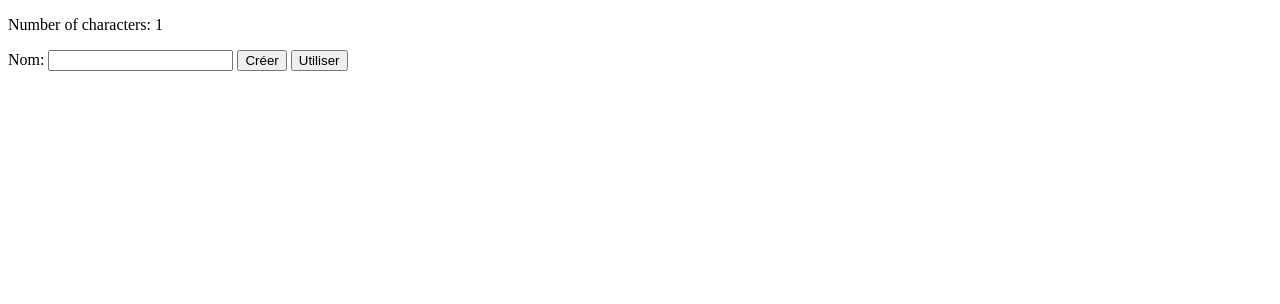
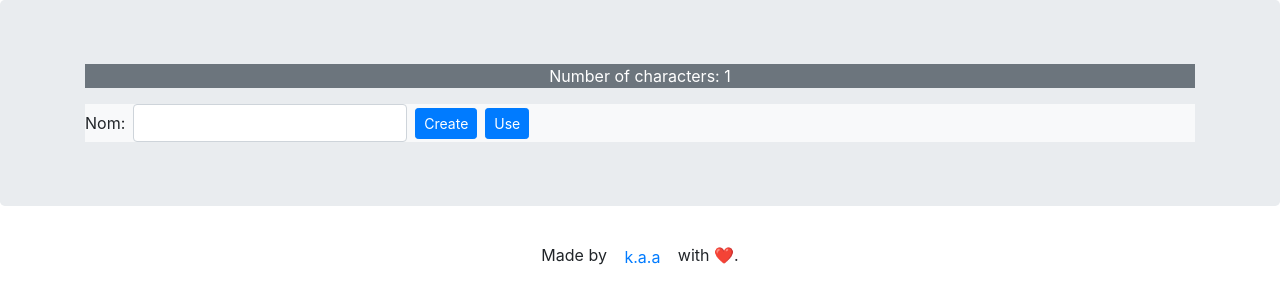
Before and after one commit to angelokezimana/exercise-in-php, a PHP site: page /index.php in a window 1280 px wide. Shown: the top 304 px of the page. Run offline with PHP 8.4, Linux system fonts and the light colour scheme; tables that the repository leaves empty hold one stand-in row (values such as "Sample post").

Commit message:
edit design

```diff
--- a/Model/Character.php
+++ b/Model/Character.php
@@ -63,7 +63,7 @@ class Character
 
     public function setDamage($damage)
     {
-        if($damage >= 0 && $damage < 100) {
+        if($damage >= 0 && $damage <= 100) {
             $this->damage = $damage;
         }
     }
--- a/View/home.php
+++ b/View/home.php
@@ -2,11 +2,11 @@
 
 <?php
 if(isset($error)) {
-    echo $error;
+    echo "<p class='bg-danger text-center text-light'>".$error."</p>";
 }
 
 if (isset($info)) {
-    echo $info;
+    echo "<p class='bg-success text-center text-light'>".$info."</p>";
 }
 
 if(isset($character)) {
@@ -15,34 +15,69 @@ if(isset($character)) {
 
     $characterInUSe = $characterController->getCharacter($character);
 
-    echo "<p>My Information:</p>
+    ?>
+    <div class='row'>
 
-        <p><a href='?logout'>Logout</a></p>
+        <h2 class='col-md-4'>My Information:</h2>
+        <div class='col-md-8 text-right'><a href='?logout' class='btn btn-primary btn-lg'>Logout</a></div>
 
-        <p>Name: ".htmlspecialchars($characterInUSe->getName())."<br>Damage: ".$characterInUSe->getDamage()."</p>
+    </div>
 
-        <p>People to hit:</p>";
+    <table class='table table-bordered'>
+
+        <thead>
+            <tr>
+                <th>Name</th>
+                <th>Damage</th>
+            </tr>
+        </thead>
+        <tbody>
+            <tr>
+                <td><?= htmlspecialchars($characterInUSe->getName()) ?></td>
+                <td><?= $characterInUSe->getDamage() ?></td>
+            </tr>
+        </tbody>
+
+    </table>
+
+        <h2>People to hit:</h2>
+
+    <?php
 
     if(empty($characters)) {
-        echo "<p>No one to hit !</p>";
+        echo "<p class='bg-info text-center text-light'>No one to hit !</p>";
     }
+    else {
+        echo "<table class='table table-bordered'>
+            <thead>
+                <tr>
+                    <th>Name</th>
+                    <th>Damage</th>
+                </tr>
+            </thead>
+            <tbody>";
 
-    foreach($characters as $oneCharacter) {
-        echo "<p>
-            <a href='".$_SERVER['PHP_SELF']."?actions=hit&name=".htmlspecialchars($oneCharacter->getName())."'>".htmlspecialchars($oneCharacter->getName())."</a>
-            </p>";
+        foreach($characters as $oneCharacter) {
+            echo "<tr>
+                    <td><a href='?actions=hit&name=".htmlspecialchars($oneCharacter->getName())."' class='btn btn-outline-primary'>".htmlspecialchars($oneCharacter->getName())."</a></td>
+                    <td>".$oneCharacter->getDamage()."</td>
+                    </tr>";
+        }
+        echo "</tbody></table>";
     }
 }
 else {
 
     ?>
 
-    <form action="<?= $_SERVER['PHP_SELF'] ?>?actions=createOrUse" method="post">
-        <label for="nameCharacter">Nom:</label>
-        <input type="text" name="nameCharacter" id="nameCharacter" <?php
-            if(isset($error)) echo "value='".$_POST['nameCharacter']."'";  ?> >
-        <input type="submit" value="Cr&eacute;er" name="createCharacter">
-        <input type="submit" value="Utiliser" name="useCharacter">
+    <form action="<?= $_SERVER['PHP_SELF'] ?>?actions=createOrUse" method="post" class="form-inline">
+
+        <label for="nameCharacter" class="mr-sm-2">Nom:</label>
+        <input type="text" name="nameCharacter" class="form-control mr-sm-2" id="nameCharacter" <?php
+            if(isset($_POST['nameCharacter'])) echo "value='".$_POST['nameCharacter']."'";  ?> >
+        <input type="submit" value="Create" name="createCharacter" class="btn btn-primary btn-sm mr-sm-2">
+        <input type="submit" value="Use" name="useCharacter" class="btn btn-primary btn-sm">
+
     </form>
 
     <?php
--- a/View/template.php
+++ b/View/template.php
@@ -3,14 +3,25 @@
 <head>
     <meta charset="UTF-8">
     <meta name="viewport" content="width=device-width, initial-scale=1.0">
+    <link rel="stylesheet" href="https://stackpath.bootstrapcdn.com/bootstrap/4.4.1/css/bootstrap.min.css" integrity="sha384-Vkoo8x4CGsO3+Hhxv8T/Q5PaXtkKtu6ug5TOeNV6gBiFeWPGFN9MuhOf23Q9Ifjh" crossorigin="anonymous">
     <title>Game in PHP</title>
 </head>
 <body>
-    <p>
-        Number of characters:
-        <?= $characterController->numberCharacters() ?>
-    </p>
+    <div class="jumbotron">
+        <div class="container">
+            <p class="bg-secondary text-white text-center">
+                Number of characters:
+                <?= $characterController->numberCharacters() ?>
+            </p>
 
-    <?= $content ?>
+            <div class="bg-light">
+
+                <?= $content ?>
+            </div>
+        </div>
+    </div>
+    <div class='text-center'>
+        Made by <a href='https://angelokezimana.carrd.co/' class='btn btn-link'>k.a.a</a> with ❤️.
+    </div>
 </body>
 </html>
--- a/index.php
+++ b/index.php
@@ -47,7 +47,13 @@ try {
         }
         elseif($_GET['actions'] == 'hit' && isset($_GET['name'])) {
 
-            $characterController->hit($character, $_GET['name']);
+            if(isset($character)) {
+
+                $characterController->hit($character, $_GET['name']);
+            }
+            else {
+                throw new Exception("you have to log in to hit someone !");
+            }
         }
         else {
 
```
